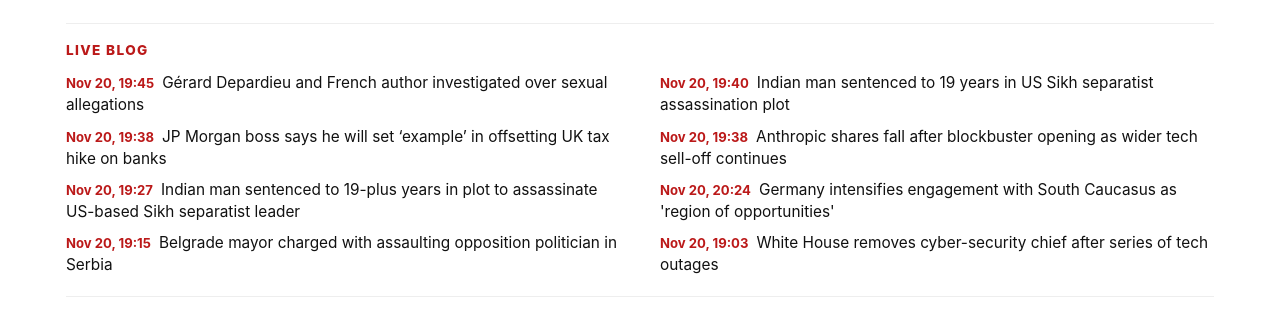
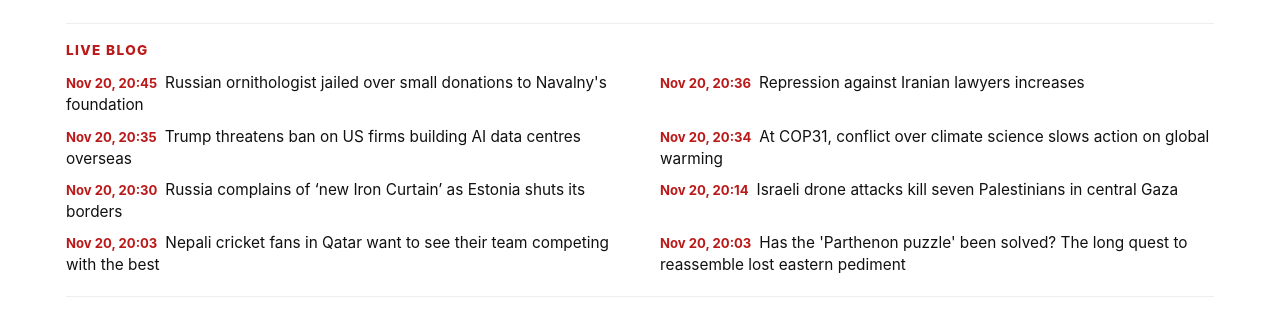
Before and after one commit to pintuguptaji/western-world-news, a plain HTML site: page index.html in a window 1280 px wide. Shown: the part 1454-1780 px from the top of the page. Drawn offline with Linux system fonts and the light colour scheme.

Commit message:
Auto-publish: 0 new stories, 2026-11-20

```diff
--- a/assets/js/content.js
+++ b/assets/js/content.js
@@ -610,43 +610,43 @@ window.WWN_DEFAULT_CONTENT = {
   ],
   "justIn": [
     {
-      "time": "Nov 20, 19:45",
-      "text": "Gérard Depardieu and French author investigated over sexual allegations",
+      "time": "Nov 20, 20:45",
+      "text": "Russian ornithologist jailed over small donations to Navalny's foundation",
       "link": "live.html"
     },
     {
-      "time": "Nov 20, 19:40",
-      "text": "Indian man sentenced to 19 years in US Sikh separatist assassination plot",
+      "time": "Nov 20, 20:36",
+      "text": "Repression against Iranian lawyers increases",
       "link": "live.html"
     },
     {
-      "time": "Nov 20, 19:38",
-      "text": "JP Morgan boss says he will set ‘example’ in offsetting UK tax hike on banks",
+      "time": "Nov 20, 20:35",
+      "text": "Trump threatens ban on US firms building AI data centres overseas",
       "link": "live.html"
     },
     {
-      "time": "Nov 20, 19:38",
-      "text": "Anthropic shares fall after blockbuster opening as wider tech sell-off continues",
+      "time": "Nov 20, 20:34",
+      "text": "At COP31, conflict over climate science slows action on global warming",
       "link": "live.html"
     },
     {
-      "time": "Nov 20, 19:27",
-      "text": "Indian man sentenced to 19-plus years in plot to assassinate US-based Sikh separatist leader",
+      "time": "Nov 20, 20:30",
+      "text": "Russia complains of ‘new Iron Curtain’ as Estonia shuts its borders",
       "link": "live.html"
     },
     {
-      "time": "Nov 20, 20:24",
-      "text": "Germany intensifies engagement with South Caucasus as 'region of opportunities'",
+      "time": "Nov 20, 20:14",
+      "text": "Israeli drone attacks kill seven Palestinians in central Gaza",
       "link": "live.html"
     },
     {
-      "time": "Nov 20, 19:15",
-      "text": "Belgrade mayor charged with assaulting opposition politician in Serbia",
+      "time": "Nov 20, 20:03",
+      "text": "Nepali cricket fans in Qatar want to see their team competing with the best",
       "link": "live.html"
     },
     {
-      "time": "Nov 20, 19:03",
-      "text": "White House removes cyber-security chief after series of tech outages",
+      "time": "Nov 20, 20:03",
+      "text": "Has the 'Parthenon puzzle' been solved? The long quest to reassemble lost eastern pediment",
       "link": "live.html"
     }
   ],
--- a/index.html
+++ b/index.html
@@ -86,7 +86,7 @@
 
 <section class="liveblog-strip" aria-label="Live blog">
 <h2 class="liveblog-label">Live Blog</h2>
-<ul id="just-in-list" class="liveblog-list"><li><time>Nov 20, 19:45</time><a href="live.html">Gérard Depardieu and French author investigated over sexual allegations</a></li><li><time>Nov 20, 19:40</time><a href="live.html">Indian man sentenced to 19 years in US Sikh separatist assassination plot</a></li><li><time>Nov 20, 19:38</time><a href="live.html">JP Morgan boss says he will set ‘example’ in offsetting UK tax hike on banks</a></li><li><time>Nov 20, 19:38</time><a href="live.html">Anthropic shares fall after blockbuster opening as wider tech sell-off continues</a></li><li><time>Nov 20, 19:27</time><a href="live.html">Indian man sentenced to 19-plus years in plot to assassinate US-based Sikh separatist leader</a></li><li><time>Nov 20, 20:24</time><a href="live.html">Germany intensifies engagement with South Caucasus as 'region of opportunities'</a></li><li><time>Nov 20, 19:15</time><a href="live.html">Belgrade mayor charged with assaulting opposition politician in Serbia</a></li><li><time>Nov 20, 19:03</time><a href="live.html">White House removes cyber-security chief after series of tech outages</a></li></ul>
+<ul id="just-in-list" class="liveblog-list"><li><time>Nov 20, 20:45</time><a href="live.html">Russian ornithologist jailed over small donations to Navalny's foundation</a></li><li><time>Nov 20, 20:36</time><a href="live.html">Repression against Iranian lawyers increases</a></li><li><time>Nov 20, 20:35</time><a href="live.html">Trump threatens ban on US firms building AI data centres overseas</a></li><li><time>Nov 20, 20:34</time><a href="live.html">At COP31, conflict over climate science slows action on global warming</a></li><li><time>Nov 20, 20:30</time><a href="live.html">Russia complains of ‘new Iron Curtain’ as Estonia shuts its borders</a></li><li><time>Nov 20, 20:14</time><a href="live.html">Israeli drone attacks kill seven Palestinians in central Gaza</a></li><li><time>Nov 20, 20:03</time><a href="live.html">Nepali cricket fans in Qatar want to see their team competing with the best</a></li><li><time>Nov 20, 20:03</time><a href="live.html">Has the 'Parthenon puzzle' been solved? The long quest to reassemble lost eastern pediment</a></li></ul>
 </section>
 
 <h2 class="section-head">Europe</h2><div class="card-grid four" data-section-block data-section="europe"><article class="card">
```
Also changed, not shown: data/articles.json (+16 -16 lines).
